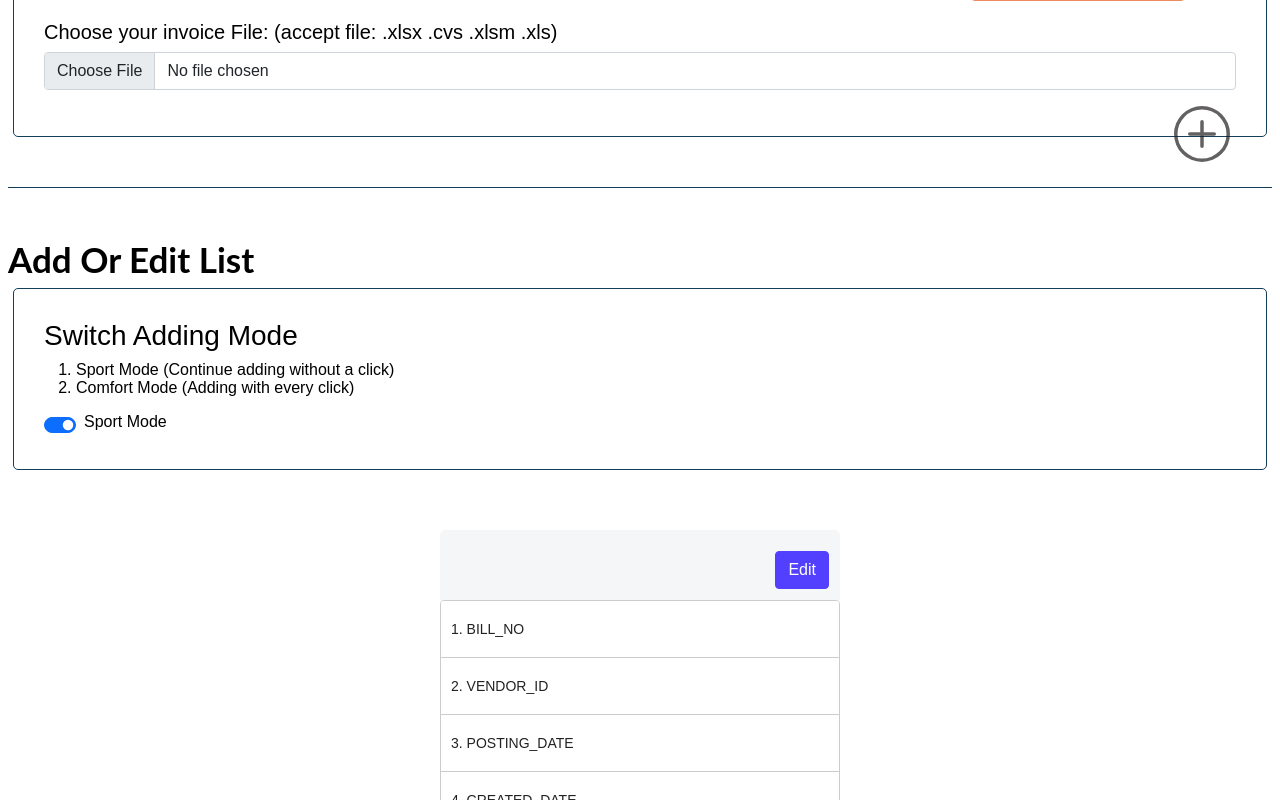
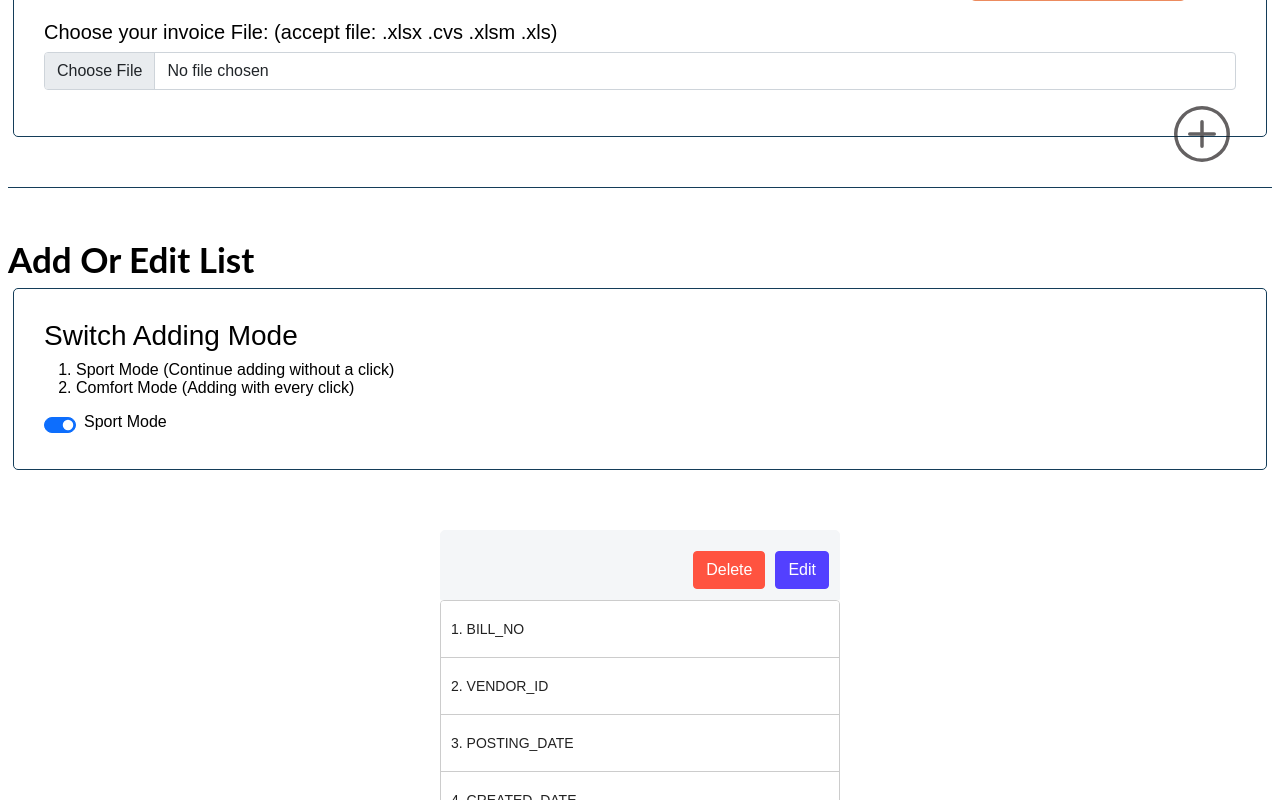
Before and after one commit to yuchilai/APExcelConvert, an Angular app: page / in a window 1280 px wide. Shown: the part 588-1388 px from the top of the page. Built offline with nearby package versions, Linux system fonts and the light colour scheme.

Commit message:
3 files modified

```diff
--- a/src/app/app.component.css
+++ b/src/app/app.component.css
@@ -84,6 +84,17 @@ p {
 #displayed-edit-btn {
   border: solid 1px rgb(83, 64, 255);
   background-color: rgb(83, 64, 255);
+}
+
+#displayed-delete-btn {
+  border: solid 1px #ff5340;
+  background-color: #ff5340;
+}
+
+#displayed-delete-btn:hover {
+  background-color: #f73620;
+  transition: all 0.2s ease-in-out;
+  transform: scale(1.09);
 }
 
 #displayed-edit-btn:hover {
@@ -186,6 +197,7 @@ p {
   width: 400px;
   max-width: 100%;
   border-radius: 5px 5px 0 0;
+  gap: 10px;
 }
 
 #arrow-return-left-icon {
@@ -329,11 +341,11 @@ p {
   /* position: relative; */
 }
 
-#unblank-icon{
+#unblank-icon {
   cursor: pointer;
 }
 
-#blank-icon{
+#blank-icon {
   cursor: pointer;
 }
 
--- a/src/app/app.component.html
+++ b/src/app/app.component.html
@@ -256,7 +256,14 @@
       >
         <div class="btn-box">
           <button
-            *ngIf="!isEdit"
+            type="button"
+            class="btn btn-danger"
+            id="displayed-delete-btn"
+            (click)="deletObjFromList(i, listObj)"
+          >
+            Delete
+          </button>
+          <button
             type="button"
             class="btn btn-primary"
             id="displayed-edit-btn"
--- a/src/app/app.component.ts
+++ b/src/app/app.component.ts
@@ -349,6 +349,18 @@ export class AppComponent implements OnInit {
     console.log(i);
   }
 
+  deletObjFromList(i: number, item: string[]): void {
+    this.allFiledNameList.splice(i, 1);
+    localStorage.setItem(
+      this.storageName,
+      JSON.stringify(this.allFiledNameList)
+    );
+    this.Toast.fire({
+      icon: 'success',
+      title: 'Deleted!',
+    });
+  }
+
   cancelEditing(): void {
     console.log(this.inputToBeAdded === '');
     console.log(this.inputToBeAdded === null);
@@ -408,15 +420,21 @@ export class AppComponent implements OnInit {
   }
 
   sync(): void {
+    console.log(this.editingIndex);
     const storageList: Array<string[]> = JSON.parse(
       localStorage.getItem(this.storageName)
     );
     if (storageList !== null) {
       this.allFiledNameList = storageList;
-      this.invoiceKeyList = storageList[this.editingIndex];
+      if (this.editingIndex !== undefined && this.editingIndex > -1) {
+        this.invoiceKeyList = storageList[this.editingIndex];
+      }
     } else {
-      this.allFiledNameList[this.editingIndex] = this.createADefaultKeyObj();
-      this.invoiceKeyList = this.allFiledNameList[this.editingIndex];
+      if (this.editingIndex !== undefined && this.editingIndex > -1) {
+        this.allFiledNameList[this.editingIndex] = this.createADefaultKeyObj();
+        this.invoiceKeyList = this.allFiledNameList[this.editingIndex];
+        console.log(this.allFiledNameList);
+      }
     }
     this.isEdit = false;
     this.editingIndex = undefined;
@@ -424,15 +442,18 @@ export class AppComponent implements OnInit {
 
   saveEditing(): void {
     this.isEdit = false;
+    if (this.editingIndex === -1) {
+      this.allFiledNameList.push(this.invoiceKeyList);
+    }
     localStorage.setItem(
       this.storageName,
       JSON.stringify(this.allFiledNameList)
     );
-    this.sync();
     this.Toast.fire({
       icon: 'success',
       title: 'Saved!',
     });
+    this.sync();
   }
 
   restoreFieldName(): void {
```
